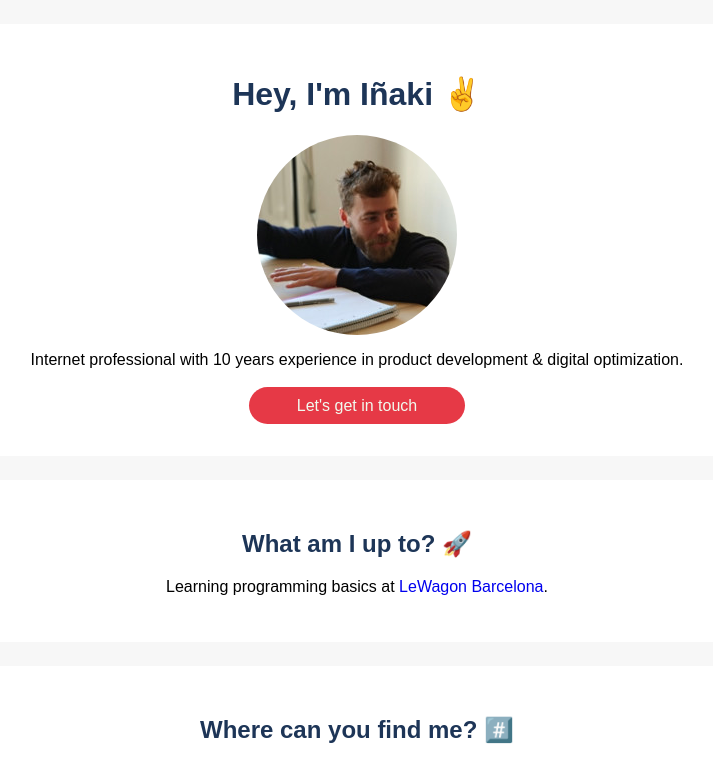
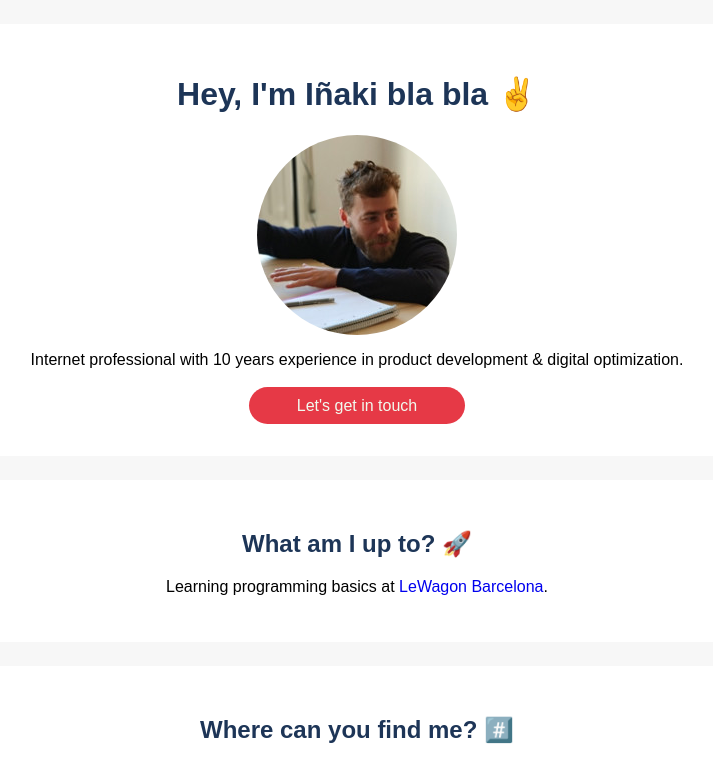
Before and after one commit to imediabar/profile, a plain HTML site: page index.html in a window 1280 px wide. Shown: the top 761 px of the page, without its empty margins (283-996 px from the left). Drawn offline with Linux system fonts and the light colour scheme.

```diff
--- a/index.html
+++ b/index.html
@@ -13,7 +13,7 @@
 
     <div class="container">
       <div class="bio">
-        <h1>Hey, I'm Iñaki ✌️</h1>
+        <h1>Hey, I'm Iñaki bla bla ✌️</h1>
         <img class="image-profile" src="images/iñaki.jpg" alt="Iñaki">
         <p>Internet professional with 10 years experience in product development & digital optimization.</p>
         <a href="" class="button-primary">Let's get in touch</a>
```
